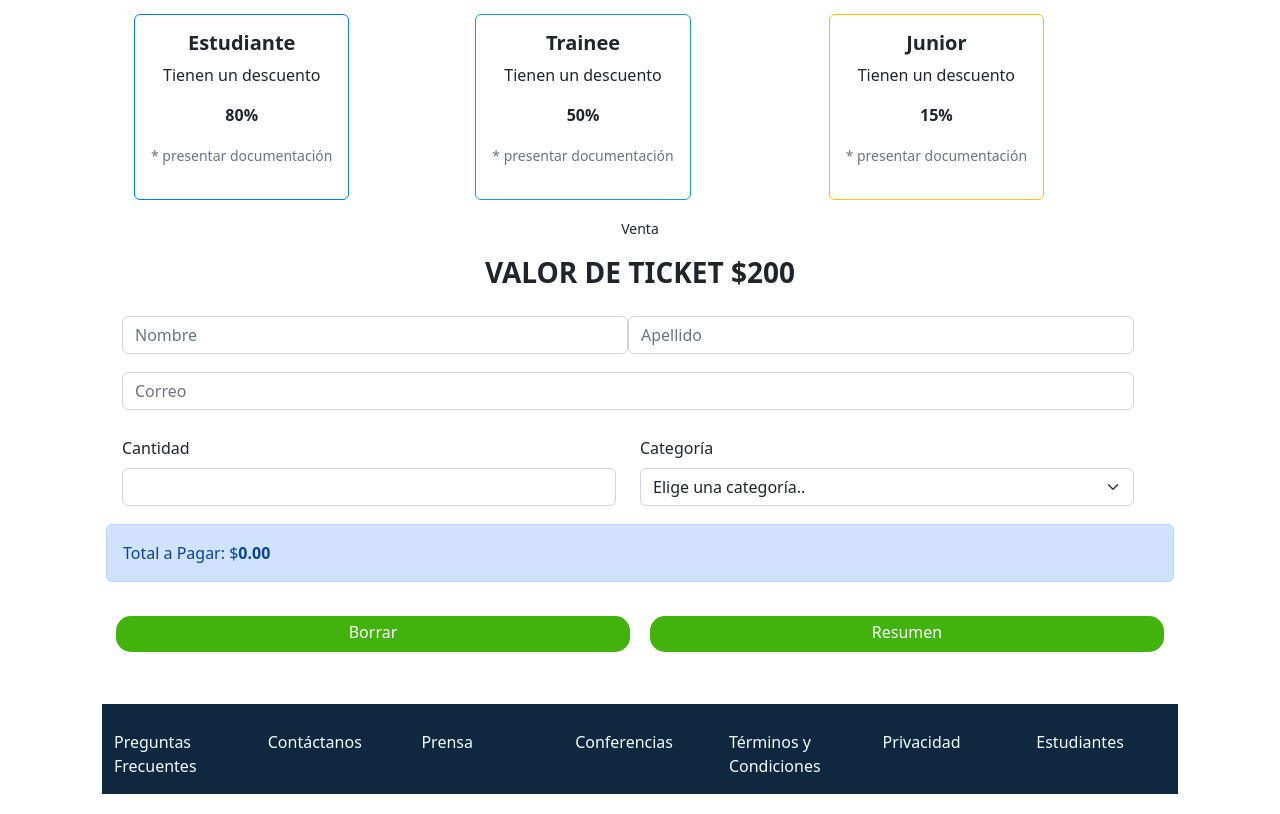
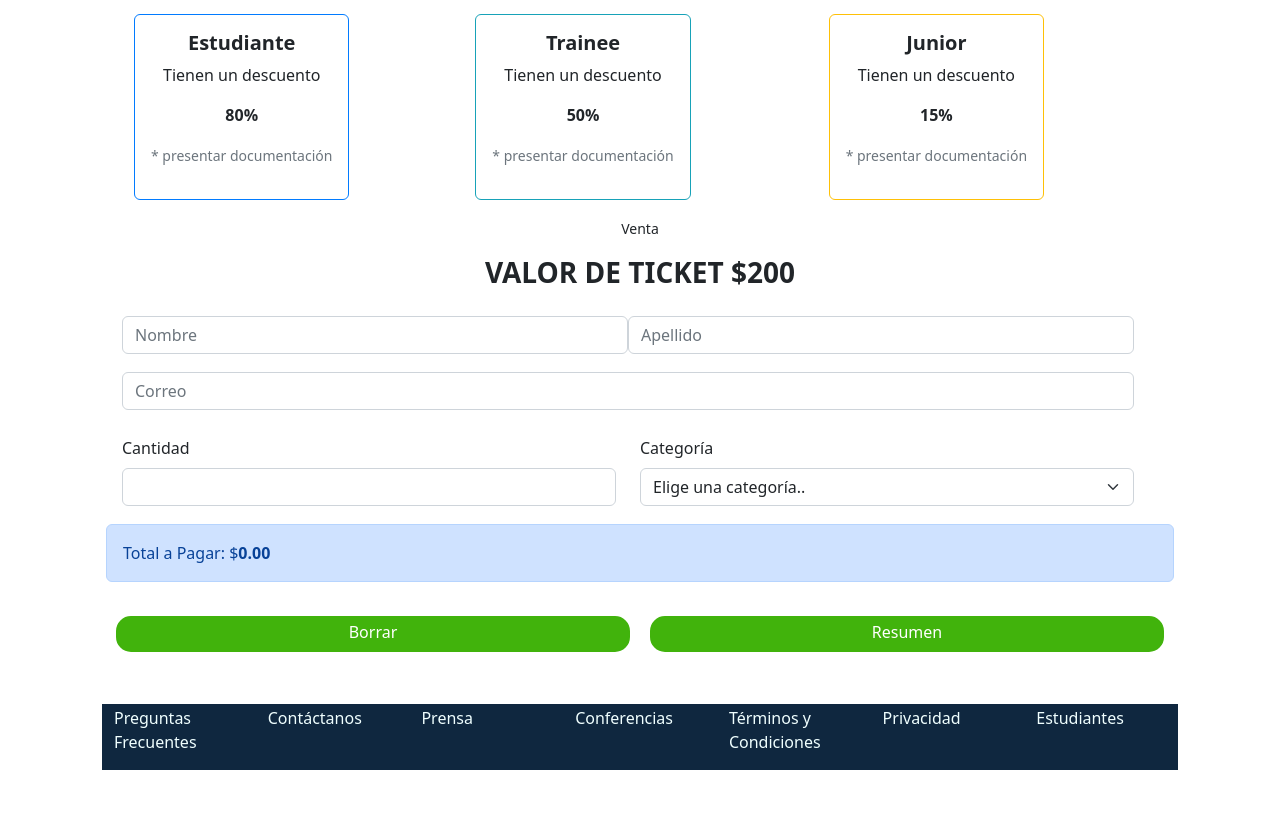
Before and after one commit to landy17/landy17.myjavascript, a plain HTML site: page index.html in a window 1280 px wide. Shown: the part 90-904 px from the top of the page. After the commit the page ends 880 px from the top, so only its background shows below. Drawn offline with nearby package versions, Linux system fonts and the light colour scheme.

Commit message:
Update index.html

```diff
--- a/index.html
+++ b/index.html
@@ -172,7 +172,7 @@
       </div>
     </section>
     <!-- sección footer o pie de pagina-->
-		<footer id="footer"><br>
+		<footer id="footer">
       <div class="container">
         <div class="row">
           <div class="col">
```
